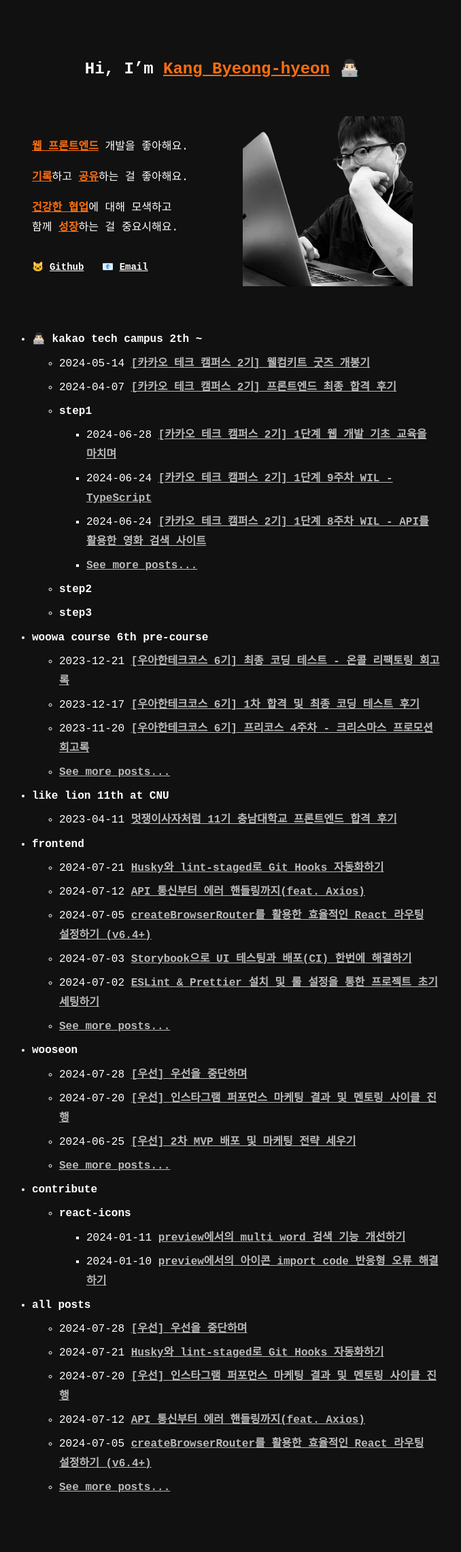
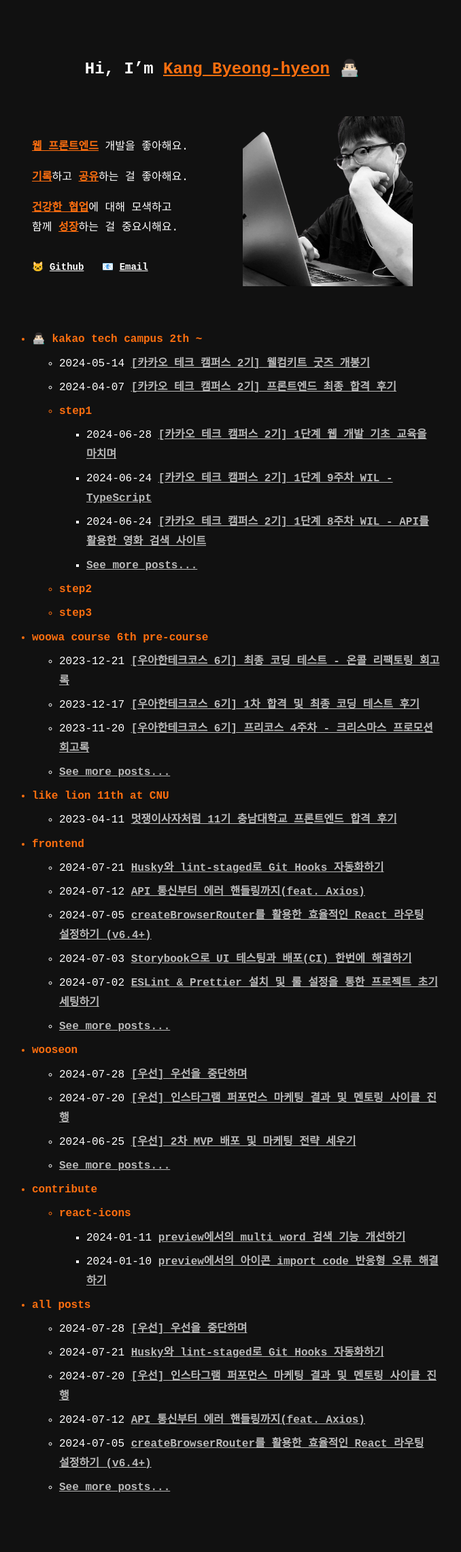
Before and after one commit to kang-kibong/kang-kibong.github.io, a Jekyll site: the page built from index.md, in a window 1280 px wide. Shown: the whole page at 68% size, without its empty margins (313-991 px from the left). Built offline with Jekyll 4.4.1, drawn with Linux system fonts in a browser that asks for light colours.

Commit message:
design: 제목 리스트 디자인 수정

```diff
--- a/_includes/menu_item.html
+++ b/_includes/menu_item.html
@@ -1,6 +1,6 @@
 <ul>
   {%-for item in include.collection-%}
-  <li>
+  <li class="list">
     <strong>
       {%- if item.url -%}
       <a href="{{ item.url }}">{{ item.title }}</a>
--- a/_sass/no-style-please.scss
+++ b/_sass/no-style-please.scss
@@ -148,6 +148,11 @@ img {
   border-radius: 8px;
 }
 
+// List
+.list {
+  color: rgb(255, 111, 15);
+}
+
 // Profile
 .title {
   strong {
```
Also changed, not shown: 3 other files.
